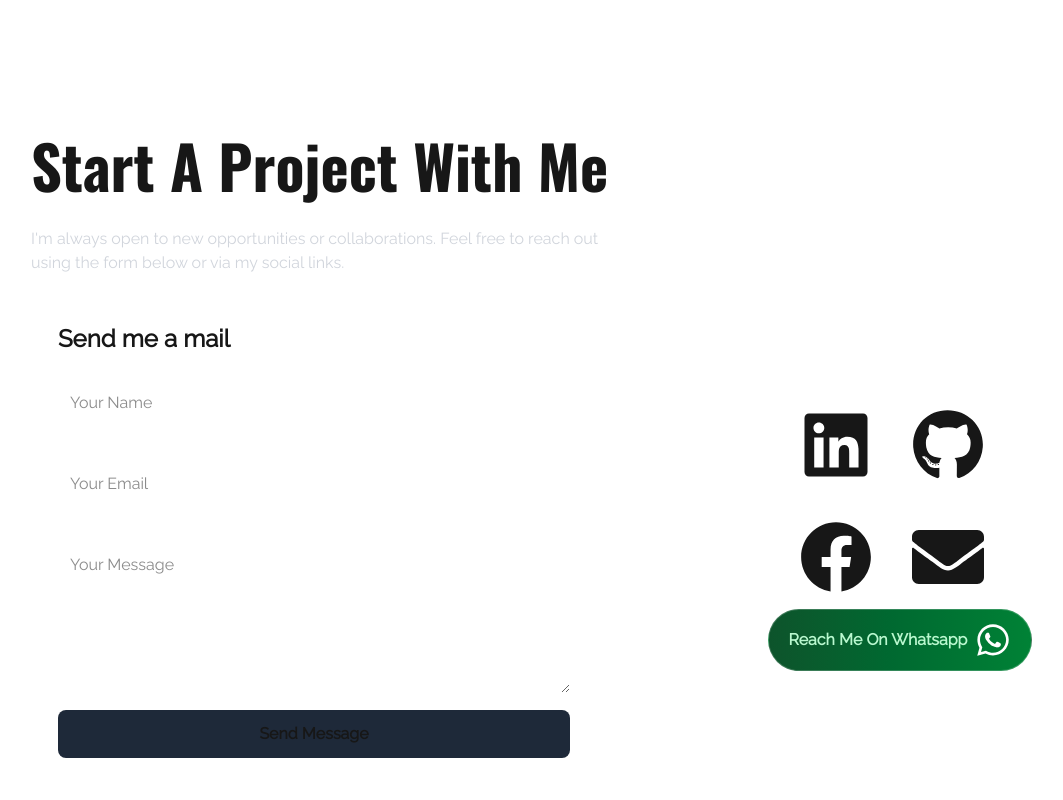
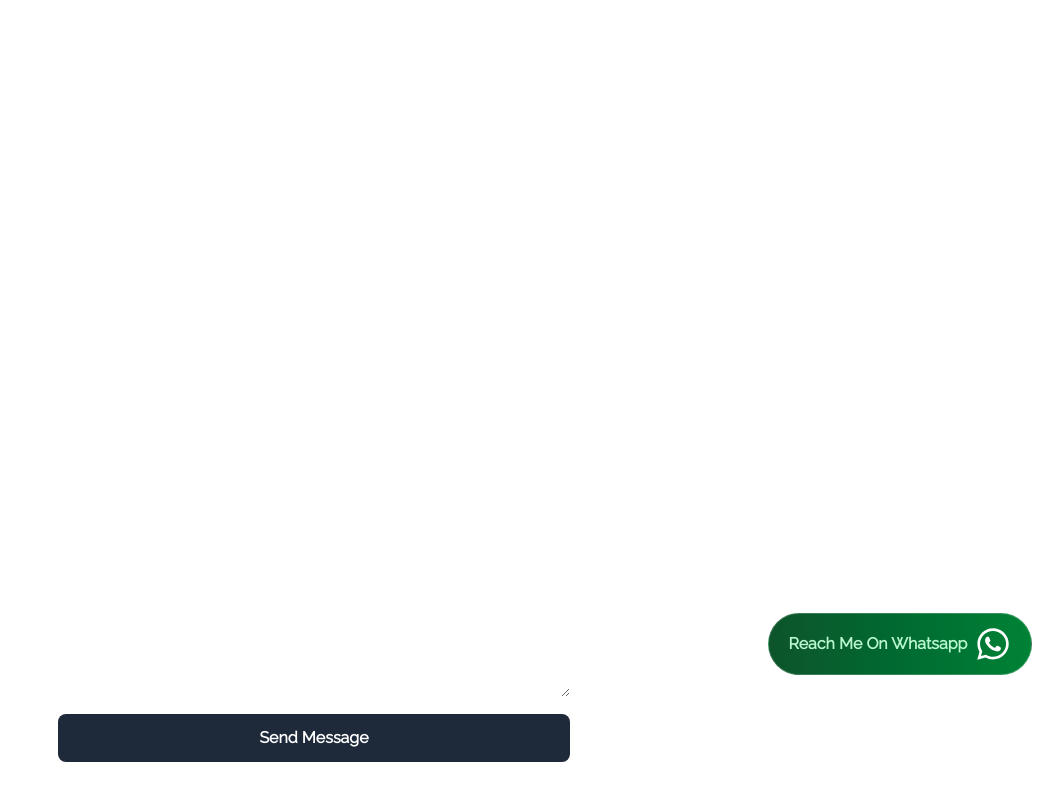
Before and after one commit to RVanEeden85/rvaneeden.com, a Next.js app: page / in a window 1280 px wide. Shown: the part 3394-4194 px from the top of the page, without its empty margins (33-1096 px from the left). Built offline with nearby package versions, Linux system fonts and the light colour scheme.

Commit message:
fix tailwind theme

```diff
--- a/app/components/ContactMe.tsx
+++ b/app/components/ContactMe.tsx
@@ -50,7 +50,7 @@ export default function ContactMeBlock() {
             <h2 className="font-oswald font-bold text-3xl xl:text-6xl 2xl:text-8xl mb-8">
                 Start A Project With Me
             </h2>
-            <p className="text-gray-300 mb-12 max-w-xl">
+            <p className="text-xl mb-12 max-w-xl">
                 I'm always open to new opportunities or collaborations. Feel
                 free to reach out using the form below or via my social links.
             </p>
@@ -90,7 +90,7 @@ export default function ContactMeBlock() {
                             value={form.name}
                             required
                             placeholder="Your Name"
-                            className="border-b-1 border-white/30 px-3 py-5 focus:outline-none focus:ring-none"
+                            className="border-b-1 border-white/30 px-3 py-5 focus:outline-none focus:ring-none placeholder-white"
                         />
                         <input
                             type="email"
@@ -99,7 +99,7 @@ export default function ContactMeBlock() {
                             onChange={handleChange}
                             required
                             placeholder="Your Email"
-                            className="border-b-1 border-white/30 px-3 py-5 focus:outline-none focus:ring-none"
+                            className="border-b-1 border-white/30 px-3 py-5 focus:outline-none focus:ring-none placeholder-white"
                         />
                         <textarea
                             placeholder="Your Message"
@@ -108,7 +108,7 @@ export default function ContactMeBlock() {
                             value={form.message}
                             required
                             rows={5}
-                            className="border-b-1 border-white/30 px-3 py-5 focus:outline-none focus:ring-none"
+                            className="border-b-1 border-white/30 px-3 py-5 focus:outline-none focus:ring-none placeholder-white"
                         />
                         <button
                             type="submit"
--- a/app/globals.css
+++ b/app/globals.css
@@ -1,8 +1,8 @@
  @import "tailwindcss";
 
 :root {
-  --background: #ffffff;
-  --foreground: #171717;
+  --background: #000000;
+  --foreground: #ffffff;
 }
 
 @theme inline {
@@ -11,12 +11,6 @@
   --font-sans: var(--font-raleway);
 }
 
-@media (prefers-color-scheme: dark) {
-  :root {
-    --background: #0a0a0a;
-    --foreground: #ededed;
-  }
-}
 
 .font-oswald {
   font-family: var(--font-oswald);
```
